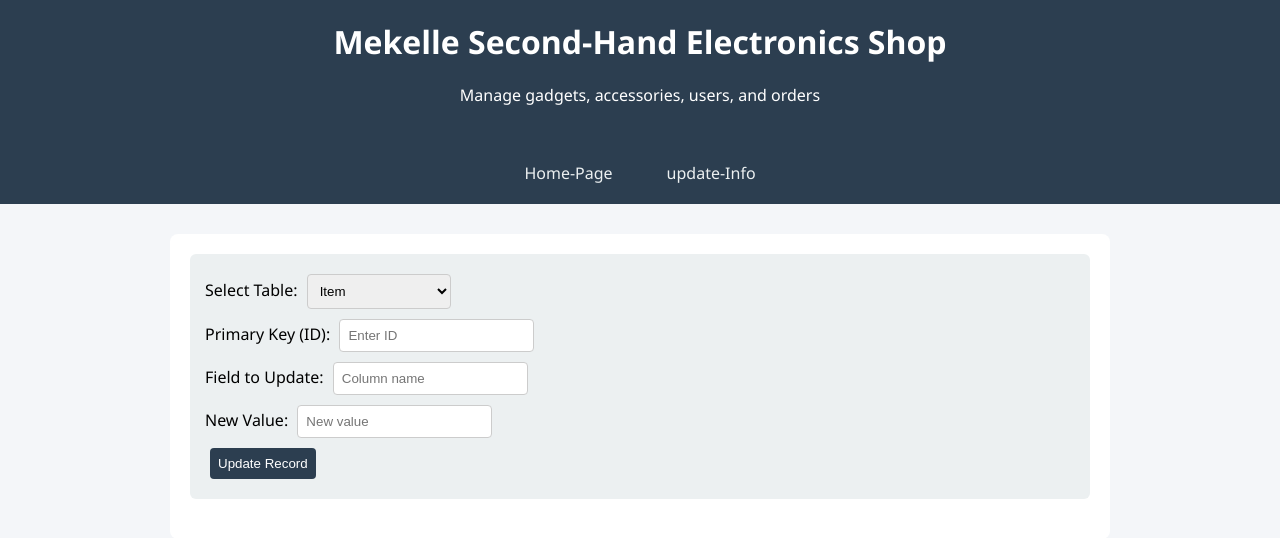
After one commit to StillnaiveLevi/MekelleSecondHandElectronicsShop, a PHP site: page /DBgroupassignment/update.php in a window 1280 px wide. The commit adds this page. Shown: the top 538 px of the page. Run offline with PHP 8.4, Linux system fonts and the light colour scheme; some libraries are stand-ins or nearby versions.

Commit message:
added the uppdate file

```diff
--- /dev/null
+++ b/update.php
@@ -0,0 +1,108 @@
+<?php include 'connect.php'; ?>
+<!DOCTYPE html>
+<html lang="en">
+<head>
+  <meta charset="UTF-8">
+  <title>Unified Update Page</title>
+  <style>
+    body { font-family: "Segoe UI", Arial, sans-serif; background:#f4f6f9; margin:0; }
+    header { background:#2c3e50; color:#fff; padding:20px; text-align:center; }
+    .container { max-width:900px; margin:30px auto; background:#fff; padding:20px; border-radius:8px; }
+    h1 { margin-top:0; color:white; }
+    form { margin-bottom:20px; background:#ecf0f1; padding:15px; border-radius:6px; }
+    input, select, button { margin:5px; padding:8px; border-radius:4px; border:1px solid #ccc; }
+    button { background:#2c3e50; color:#fff; border:none; cursor:pointer; }
+    button:hover { background:#2980b9; }
+    table { width:100%; border-collapse:collapse; margin-top:10px; }
+    th, td { border:1px solid #ddd; padding:10px; text-align:left; }
+    th { background:#3498db; color:#fff; }
+    nav {
+    background: #2c3e50;
+    display: flex;
+    justify-content: center;
+    padding: 12px 0;
+    gap: 30px;
+  }
+
+  nav a {
+    color: #ecf0f1;
+    text-decoration: none;
+    font-weight: 500;
+    font-size: 16px;
+    padding: 8px 12px;
+    border-radius: 4px;
+    transition: background 0.3s, color 0.3s;
+  }
+  </style>
+</head>
+<body>
+<header>
+    <h1>Mekelle Second-Hand Electronics Shop</h1>
+    <p>Manage gadgets, accessories, users, and orders</p>
+  </header>
+  <nav>
+      <a href="http://localhost/DBgroupassignment/index.php">Home-Page</a>
+      <a href="http://localhost/DBgroupassignment/update.php">update-Info</a>
+</nav>
+<div class="container">
+
+<form method="POST">
+  <label>Select Table:</label>
+  <select name="table" required>
+    <option value="item">Item</option>
+    <option value="accessory">Accessory</option>
+    <option value="electronicgadget">Electronic Gadget</option>
+    <option value="users">Users</option>
+    <option value="orders">Orders</option>
+    <option value="category">Category</option>
+  </select><br>
+
+  <label>Primary Key (ID):</label>
+  <input name="id" placeholder="Enter ID" required><br>
+
+  <label>Field to Update:</label>
+  <input name="field" placeholder="Column name" required><br>
+
+  <label>New Value:</label>
+  <input name="value" placeholder="New value" required><br>
+
+  <button type="submit" name="update">Update Record</button>
+</form>
+
+<?php
+if (isset($_POST['update'])) {
+    $table = $_POST['table'];
+    $id = $_POST['id'];
+    $field = $_POST['field'];
+    $value = $_POST['value'];
+
+    // Map primary key column names for each table
+    $pk = [
+      'item' => 'itemid',
+      'accessory' => 'itemid',
+      'electronicgadget' => 'itemid',
+      'users' => 'userid',
+      'orders' => 'ordered',
+      'category' => 'categoryid'
+    ];
+
+    if (!array_key_exists($table, $pk)) {
+        echo "<p style='color:red'>Invalid table selected.</p>";
+    } else {
+        $primaryKey = $pk[$table];
+        // Build dynamic SQL safely
+        $sql = "UPDATE $table SET $field = :val WHERE $primaryKey = :id";
+        try {
+            $stmt = $pdo->prepare($sql);
+            $stmt->execute([':val'=>$value, ':id'=>$id]);
+            echo "<p style='color:green'>Record updated in $table!</p>";
+        } catch (Exception $e) {
+            echo "<p style='color:red'>Error: ".$e->getMessage()."</p>";
+        }
+    }
+}
+?>
+
+</div>
+</body>
+</html>
```
Also changed, not shown: accessory.php (+37 -3 lines), category.php (+26 -3 lines), electronicgadget.php (+26 -4 lines), index.php (+22 -0 lines), item.php (+26 -3 lines), orders.php (+27 -3 lines), users.php (+28 -3 lines).
